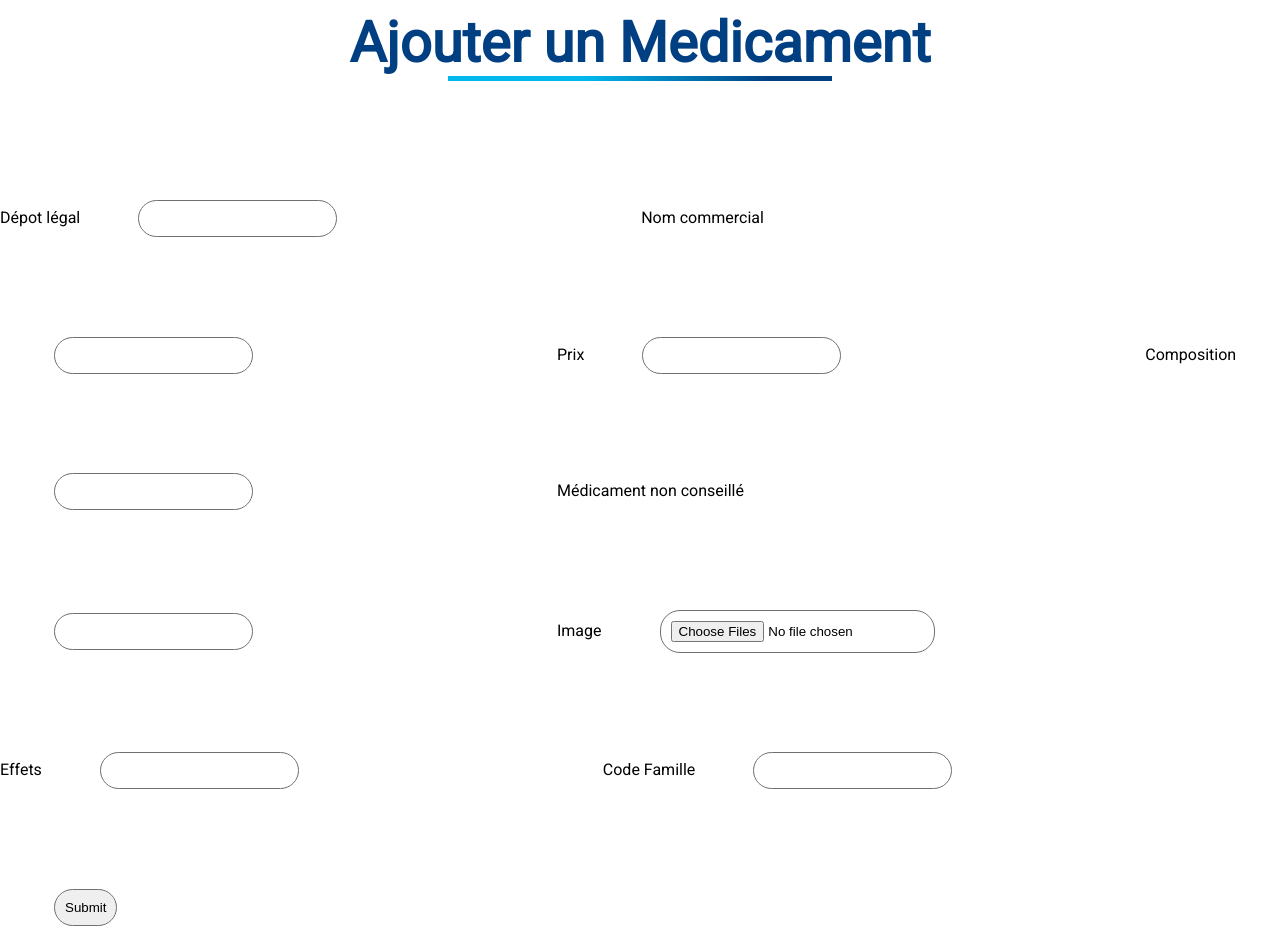
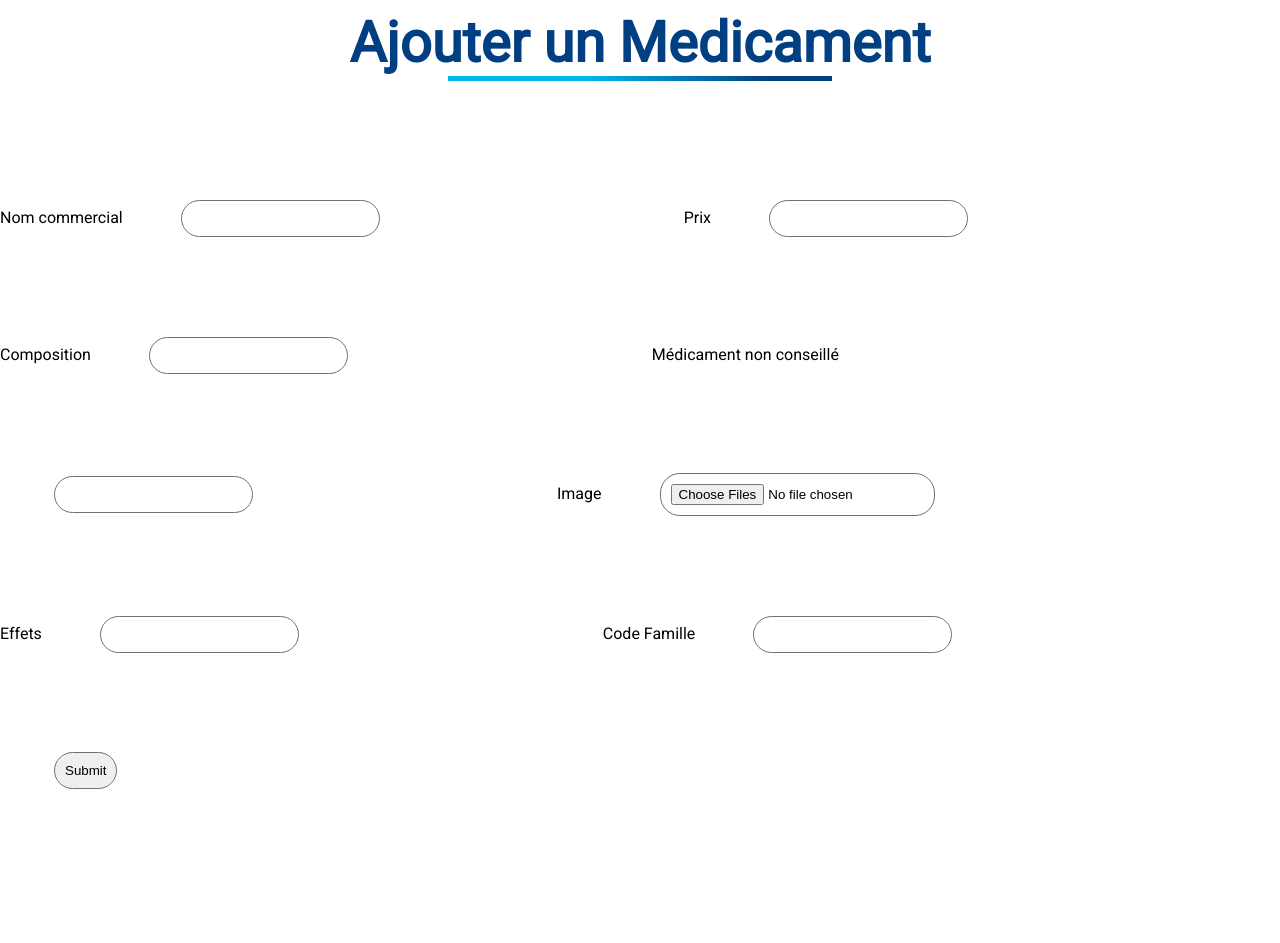
Before and after one commit to danou294/GSB, a Symfony app: template templates/pages/AjoutMedicament.html.twig in a window 1280 px wide; the page is wider, and only the part inside the window is pictured. Shown: the part 140-1083 px from the top of that part. After the commit the page ends 929 px from the top of that part, so only its background shows below. Run offline with Twig, Linux system fonts and the light colour scheme; the template is opened without the code that fills it, so the values that code supplies are empty; some libraries are stand-ins or nearby versions.

Commit message:
Readme + AjoutMed

```diff
--- a/templates/pages/AjoutMedicament.html.twig
+++ b/templates/pages/AjoutMedicament.html.twig
@@ -7,9 +7,6 @@
 </head>
 
     <form method="post" action="{{ path('ajout_medicament') }}">
-
-        <label>Dépot légal</label>
-        <input name="Depot_legal" type="text">
 
         <label>Nom commercial</label>
         <input name="nom_commercial" type="text">
```
Also changed, not shown: 1 other file.
